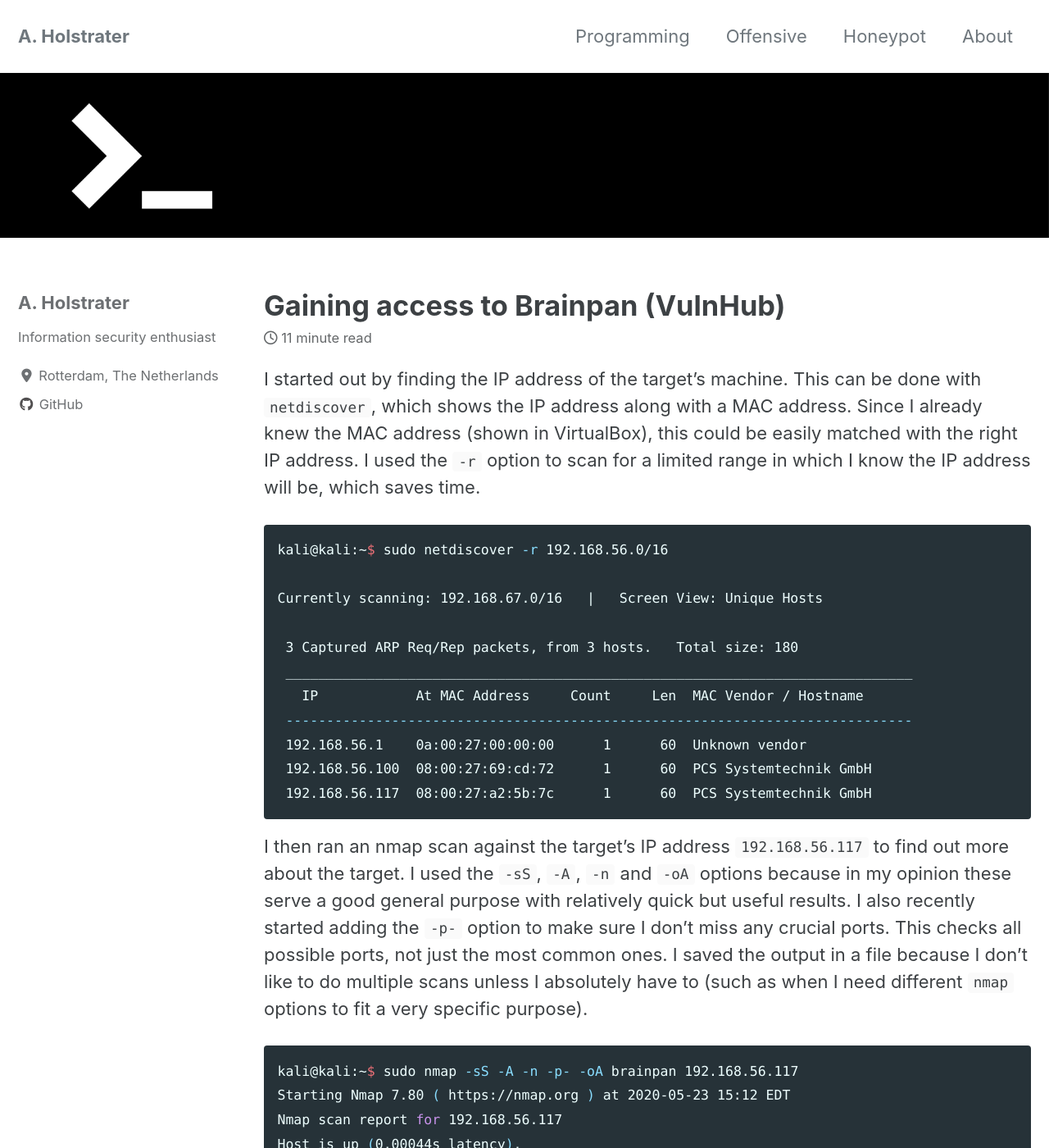
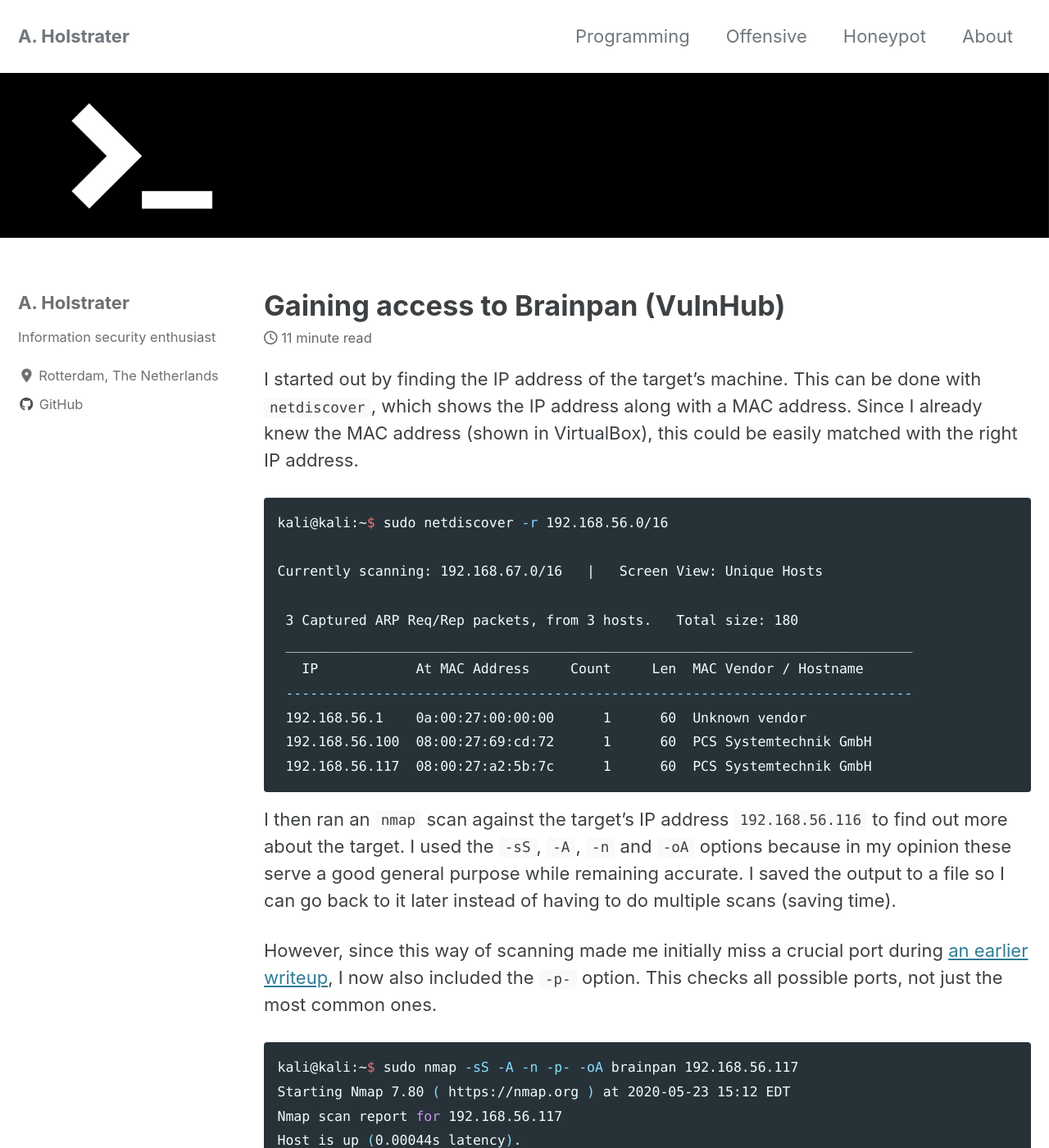
Before and after one commit to holstrater/holstrater.github.io, a Jekyll site: the page built from _posts/2020-05-23-brainpan.md, in a window 1280 px wide and 1400 px high. Shown: the whole window at 82% size. Built offline with Jekyll 4.4.1, drawn with Linux system fonts in a browser that asks for light colours; cached includes are drawn as plain includes; nearby versions of some CDN libraries; some of the changed text lies outside the part shown.

Commit message:
brainpan final checks

````diff
--- a/_posts/2020-05-23-brainpan.md
+++ b/_posts/2020-05-23-brainpan.md
@@ -9,7 +9,7 @@ layout: single
 classes: wide
 ---
 
-I started out by finding the IP address of the target's machine. This can be done with `netdiscover`, which shows the IP address along with a MAC address. Since I already knew the MAC address (shown in VirtualBox), this could be easily matched with the right IP address. I used the `-r` option to scan for a limited range in which I know the IP address will be, which saves time.
+I started out by finding the IP address of the target's machine. This can be done with `netdiscover`, which shows the IP address along with a MAC address. Since I already knew the MAC address (shown in VirtualBox), this could be easily matched with the right IP address.
 
 ```bash
 kali@kali:~$ sudo netdiscover -r 192.168.56.0/16
@@ -25,7 +25,9 @@ Currently scanning: 192.168.67.0/16   |   Screen View: Unique Hosts
  192.168.56.117  08:00:27:a2:5b:7c      1      60  PCS Systemtechnik GmbH
  ```
 
-I then ran an nmap scan against the target's IP address `192.168.56.117` to find out more about the target. I used the `-sS`, `-A`, `-n` and `-oA` options because in my opinion these serve a good general purpose with relatively quick but useful results. I also recently started adding the `-p-` option to make sure I don't miss any crucial ports. This checks all possible ports, not just the most common ones. I saved the output in a file because I don’t like to do multiple scans unless I absolutely have to (such as when I need different `nmap` options to fit a very specific purpose).
+I then ran an `nmap` scan against the target's IP address `192.168.56.116` to find out more about the target. I used the `-sS`, `-A`, `-n` and `-oA` options because in my opinion these serve a good general purpose while remaining accurate. I saved the output to a file so I can go back to it later instead of having to do multiple scans (saving time).
+
+However, since this way of scanning made me initially miss a crucial port during [an earlier writeup](https://holstrater.github.io/stapler/), I now also included the `-p-` option. This checks all possible ports, not just the most common ones.
 
 ```bash
 kali@kali:~$ sudo nmap -sS -A -n -p- -oA brainpan 192.168.56.117
@@ -409,4 +411,6 @@ root
 
 This was a lot of fun and definitely challenging, particularly the buffer overflow part which led to my initial access to the target. This could've been prevented by using secure code and not using `C` functions such as `gets()`, `strcpy()`, `strcat()` and `scanf()`. It's important to do bounds checking, making sure that restricted memory areas can't be written to. An example of a safer alternative would be `fgets()`.
 
+Additionally, memory protection measures such as canary values, ASLR, DEP and NX would've prevented this or at the very least made it significantly harder.
+
 I escalated my limited privileges to `root` privileges by abusing the fact that I was allowed to run a `manual` command as root. I don't see any real benefit to this in a real environment, so removing this configuration would've been a simple way to prevent this. It's crucial to always double/triple check which user can run which command as `root`, in what ways that could form a security risk and most importantly, if they *need* it in the first place. The "principle of least privilege" is such an important one and applies here as well - if a user doesn't absolutely *need* a particular privilege, don't give it to him or her.
````
